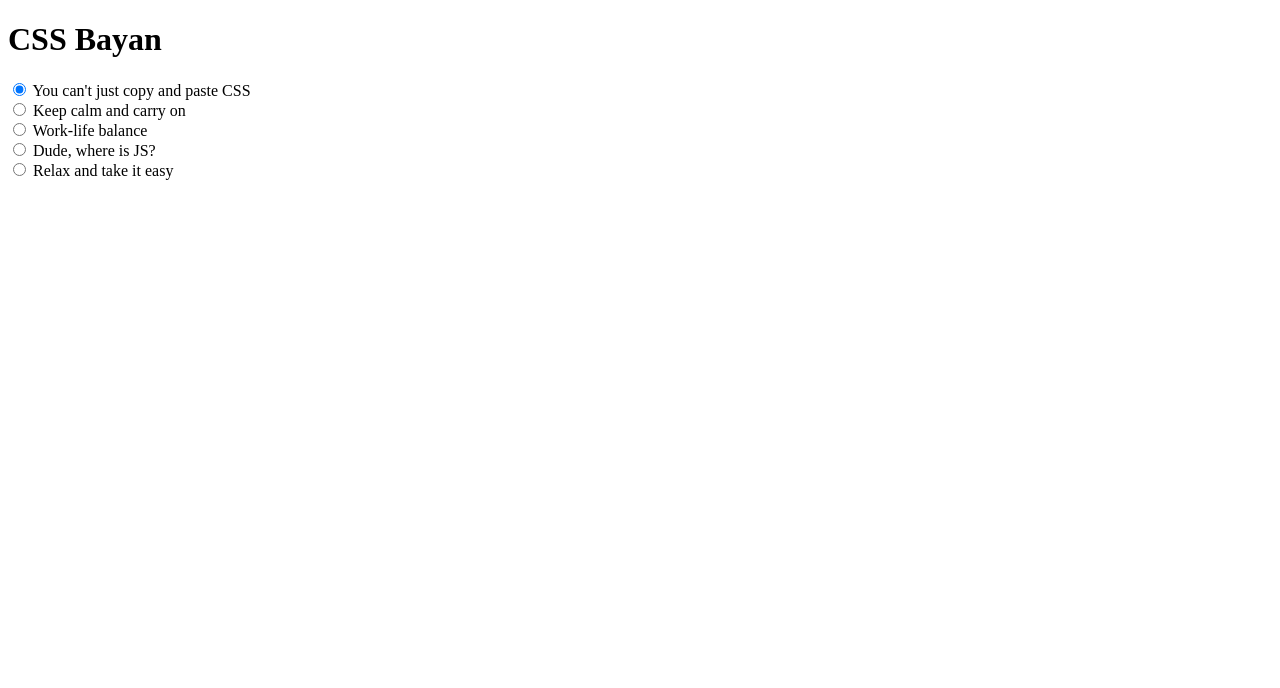
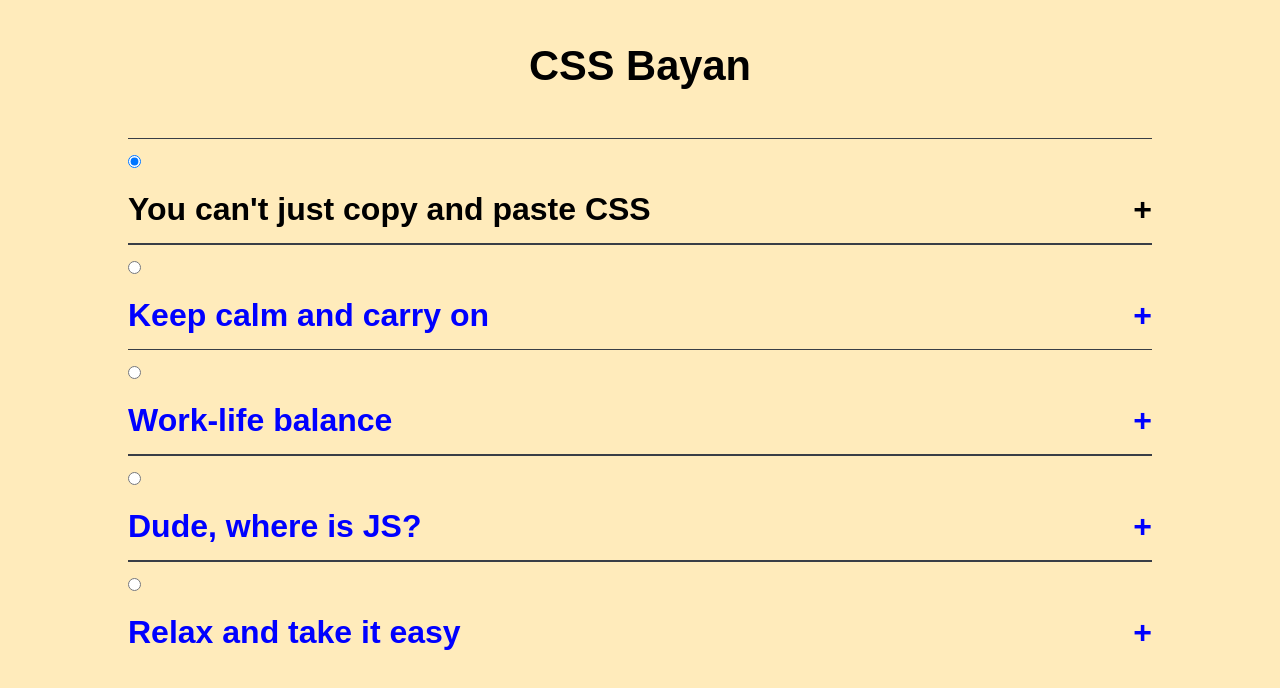
Before and after one commit to Vanyha010/cssBayan, a plain HTML site: page cssBayan/index.html in a window 1280 px wide. Drawn offline with Linux system fonts and the light colour scheme.

Commit message:
feat: add hover effects and hidden content (Sun, Mar 12, 2023 17:07:14 PM).

```diff
--- a/cssBayan/index.html
+++ b/cssBayan/index.html
@@ -4,35 +4,57 @@
   <meta charset="UTF-8">
   <meta http-equiv="X-UA-Compatible" content="IE=edge">
   <meta name="viewport" content="width=device-width, initial-scale=1.0">
+  <link rel="stylesheet" href="style.css">
   <title>Document</title>
 </head>
 <body>
   <div class="container">
+    <h1>CSS Bayan</h1>
     <div class="accordion">
-      <h1>CSS Bayan</h1>
+
       <div class="tab">
+        <div class="divider"></div>
         <input type="radio" name="radio-buttons" id="tab1" checked>
-        <label for="tab1">You can't just copy and paste CSS</label>
+        <label for="tab1" class="tab-title">You can't just copy and paste CSS
+          <div class="toggler">+</div>
+          <div class="hidden-content"><img src="assets/meme1.jpg" alt="meme" class="content-image"></div>
+        </label>
       </div>
 
       <div class="tab">
+        <div class="divider"></div>
         <input type="radio" name="radio-buttons" id="tab2">
-        <label for="tab2">Keep calm and carry on</label>
+        <label for="tab2" class="tab-title">Keep calm and carry on
+          <div class="toggler">+</div>
+          <div class="hidden-content"><img src="assets/meme2.jpg" alt="meme" class="content-image"></div>
+        </label>
       </div>
 
       <div class="tab">
+        <div class="divider"></div>
         <input type="radio" name="radio-buttons" id="tab3">
-        <label for="tab3">Work-life balance</label>
+        <label for="tab3" class="tab-title">Work-life balance
+          <div class="toggler">+</div>
+          <div class="hidden-content"><img src="assets/meme3.jpg" alt="meme" class="content-image"></div>
+        </label>
       </div>
 
       <div class="tab">
+        <div class="divider"></div>
         <input type="radio" name="radio-buttons" id="tab4">
-        <label for="tab4">Dude, where is JS?</label>
+        <label for="tab4" class="tab-title">Dude, where is JS?
+          <div class="toggler">+</div>
+          <div class="hidden-content"><img src="assets/meme4.jpg" alt="meme" class="content-image"></div>
+        </label>
       </div>
 
       <div class="tab">
+        <div class="divider"></div>
         <input type="radio" name="radio-buttons" id="tab5">
-        <label for="tab5">Relax and take it easy</label>
+        <label for="tab5" class="tab-title">Relax and take it easy
+          <div class="toggler">+</div>
+          <div class="hidden-content"><img src="assets/meme5.jpg" alt="meme" class="content-image"></div>
+        </label>
       </div>
     </div>
   </div>
--- a/cssBayan/style.css
+++ b/cssBayan/style.css
@@ -0,0 +1,71 @@
+* {
+  padding: 0;
+  margin: 0;
+}
+
+.container {
+  max-width: 80%;
+  margin: 0 auto;
+  font-family: Arial, Helvetica, sans-serif;
+}
+
+body {
+  background-color: #ffebbb;
+}
+
+.accordion {
+  padding-top: 3em;
+  color: blue;
+}
+
+h1 {
+  text-align: center;
+  padding-top: 1em;
+  font-size: 2.6rem;
+}
+
+.divider {
+  width: 100%;
+  height: 0.1rem;
+  background-color: #393e46;
+}
+
+.tab {
+  font-size: 2rem;
+  font-weight: bold;
+}
+
+.tab input {
+  /* display: none; */
+}
+
+.tab-title {
+  display: flex;
+  justify-content: space-between;
+  flex-wrap: wrap;
+  padding: 15px 0;
+}
+
+.hidden-content {
+  box-sizing: border-box;
+  flex-basis: 100%;
+  text-align: center;
+  max-height: 0;
+  opacity: 0;
+  transition: all 0.5s ease-in-out;q
+}
+
+.content-image {
+  max-height: 20rem;
+}
+
+.accordion:hover,
+input:checked ~ .tab-title {
+  color: black;
+}
+
+.tab-title:hover > .hidden-content {
+  opacity: 1;
+  max-height: 22rem;
+  padding: 1rem 0;
+}
```
Also changed, not shown: cssBayan/assets/meme1.jpg (added), cssBayan/assets/meme2.jpg (added), cssBayan/assets/meme3.jpg (added), cssBayan/assets/meme4.jpg (added), cssBayan/assets/meme5.jpg (added).
